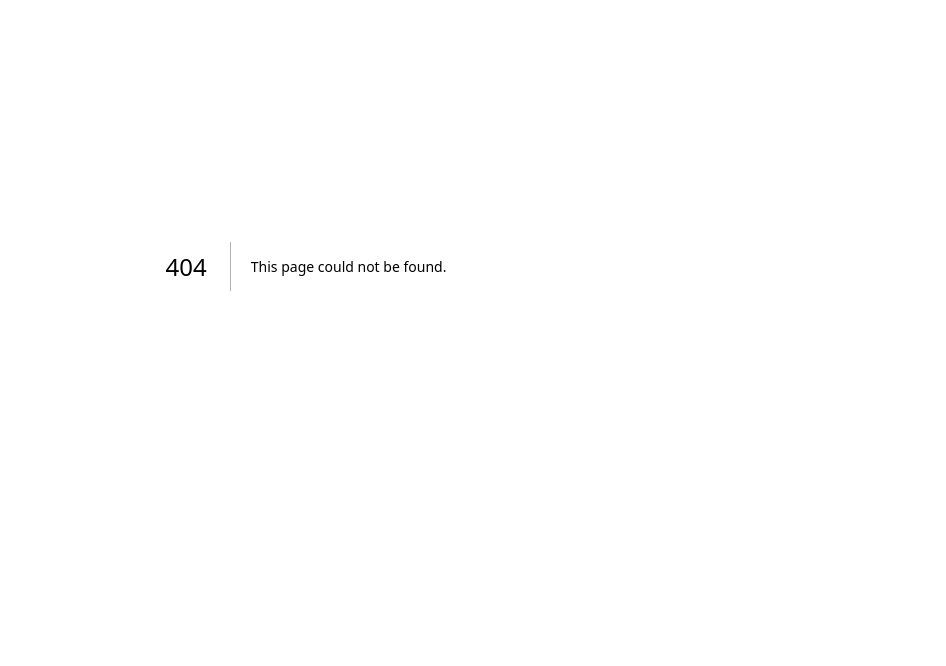
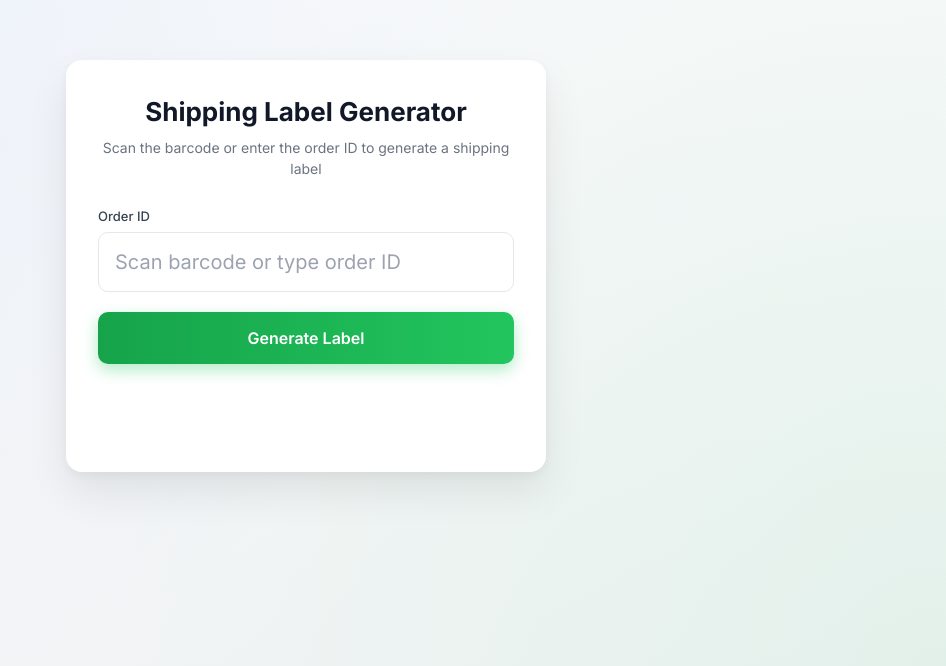
Before and after one commit to lhmmUser/printers, a Next.js app: page /generate_labels in a window 1280 px wide. Before the commit this address had no page. Shown: the part 134-800 px from the top of the page, without its empty margins (334-1280 px from the left). Built offline with nearby package versions, Linux system fonts and the light colour scheme.

Commit message:
Barcode scanner Implemented

```diff
--- /dev/null
+++ b/src/app/(dashboard)/generate_labels/page.tsx
@@ -0,0 +1,206 @@
+"use client";
+
+import { useEffect, useRef, useState } from "react";
+
+export default function ScanPage() {
+  const inputRef = useRef<HTMLInputElement>(null);
+
+  const [orderId, setOrderId] = useState("");
+  const [processedOrderId, setProcessedOrderId] = useState<string | null>(null);
+  const [status, setStatus] = useState<string>("");
+  const [labelUrl, setLabelUrl] = useState<string | null>(null);
+  const [loading, setLoading] = useState(false);
+
+  useEffect(() => {
+    inputRef.current?.focus();
+  }, []);
+
+  async function generateLabel(id: string) {
+    if (!id) return;
+
+    setLoading(true);
+    setProcessedOrderId(null);
+    setStatus(`Processing order ${id}…`);
+    setLabelUrl(null);
+
+    try {
+      const res = await fetch(
+        `${process.env.NEXT_PUBLIC_API_BASE_URL}/scan-order`,
+        {
+          method: "POST",
+          headers: { "Content-Type": "application/json" },
+          body: JSON.stringify({ order_id: id }),
+        }
+      );
+
+      const data = await res.json();
+
+      if (data.label_url) {
+        setProcessedOrderId(id);
+        setStatus(`✅ Shipping label for order ID "${id}" generated successfully`);
+        setLabelUrl(data.label_url);
+
+        // Auto-open PDF in new tab
+        window.open(data.label_url, "_blank");
+      } else {
+        setStatus(`⚠️ Unable to generate label for order ID "${id}"`);
+      }
+    } catch {
+      setStatus("❌ Something went wrong. Please try again.");
+    } finally {
+      setLoading(false);
+      setOrderId("");
+    }
+  }
+
+  function handleKeyDown(e: React.KeyboardEvent<HTMLInputElement>) {
+    if (e.key === "Enter") {
+      generateLabel(orderId.trim());
+    }
+  }
+
+  function handleGenerateClick() {
+    generateLabel(orderId.trim());
+  }
+
+  function handleDownload() {
+    if (!labelUrl) return;
+    window.open(labelUrl, "_blank");
+  }
+
+  return (
+    <div
+      style={{
+        minHeight: "100vh",
+        background: `
+          radial-gradient(circle at top left, rgba(59,130,246,0.08), transparent 60%),
+          radial-gradient(circle at bottom right, rgba(34,197,94,0.08), transparent 60%),
+          linear-gradient(180deg, #f9fafb 0%, #f3f4f6 100%)
+        `,
+        display: "flex",
+        alignItems: "center",
+        justifyContent: "center",
+        padding: 24,
+      }}
+    >
+      <div
+        style={{
+          width: 480,
+          background: "#ffffff",
+          borderRadius: 16,
+          padding: "32px",
+          boxShadow:
+            "0 20px 40px rgba(0,0,0,0.08), 0 4px 10px rgba(0,0,0,0.04)",
+        }}
+      >
+        {/* Header */}
+        <div style={{ textAlign: "center", marginBottom: 28 }}>
+          <h1
+            style={{
+              fontSize: 26,
+              fontWeight: 700,
+              marginBottom: 6,
+              color: "#111827",
+            }}
+          >
+            Shipping Label Generator
+          </h1>
+          <p style={{ fontSize: 14, color: "#6b7280" }}>
+            Scan the barcode or enter the order ID to generate a shipping label
+          </p>
+        </div>
+
+        {/* Input */}
+        <label
+          style={{
+            fontSize: 13,
+            fontWeight: 500,
+            color: "#374151",
+            marginBottom: 6,
+            display: "block",
+          }}
+        >
+          Order ID
+        </label>
+
+        <input
+          ref={inputRef}
+          value={orderId}
+          onChange={(e) => setOrderId(e.target.value)}
+          onKeyDown={handleKeyDown}
+          disabled={loading}
+          placeholder="Scan barcode or type order ID"
+          style={{
+            width: "100%",
+            fontSize: 20,
+            padding: "14px 16px",
+            borderRadius: 10,
+            border: "1.5px solid #e5e7eb",
+            outline: "none",
+            marginBottom: 12,
+          }}
+        />
+
+        {/* Generate Button */}
+        <button
+          onClick={handleGenerateClick}
+          disabled={loading || !orderId.trim()}
+          style={{
+            width: "100%",
+            padding: "14px 16px",
+            fontSize: 16,
+            fontWeight: 600,
+            borderRadius: 10,
+            border: "none",
+            cursor: loading ? "not-allowed" : "pointer",
+            background: loading
+              ? "#9ca3af"
+              : "linear-gradient(90deg, #16a34a, #22c55e)",
+            color: "#ffffff",
+            marginTop: 8,
+            marginBottom: 18,
+            boxShadow: loading
+              ? "none"
+              : "0 6px 16px rgba(34,197,94,0.35)",
+          }}
+        >
+          {loading ? "Generating Label…" : "Generate Label"}
+        </button>
+
+        {/* Status */}
+        <div
+          style={{
+            minHeight: 44,
+            fontSize: 14,
+            color: "#374151",
+            marginBottom: 14,
+            textAlign: "center",
+          }}
+        >
+          {status}
+        </div>
+
+        {/* Download Button */}
+        {labelUrl && processedOrderId && (
+          <button
+            onClick={handleDownload}
+            style={{
+              width: "100%",
+              padding: "14px 16px",
+              fontSize: 16,
+              fontWeight: 500,
+              borderRadius: 10,
+              border: "none",
+              cursor: "pointer",
+              background: "linear-gradient(90deg, #2563eb, #3b82f6)",
+              color: "#ffffff",
+              boxShadow: "0 6px 16px rgba(59,130,246,0.35)",
+            }}
+          >
+            ⬇️ Download Shipping Label (PDF)
+          </button>
+        )}
+      </div>
+    </div>
+  );
+}
--- a/src/app/(dashboard)/layout.tsx
+++ b/src/app/(dashboard)/layout.tsx
@@ -1,22 +1,19 @@
-import './globals.css';
 
-export default function RootLayout({
+import './globals.css'
+
+export default function DashboardLayout({
   children,
 }: {
   children: React.ReactNode;
 }) {
+  return (
+    <div className="flex h-screen">
+      {/* Sidebar */}
 
-  return (
-    <>
-        <div className="flex h-screen">
-          <main
-            className="flex-1 bg-gray-50 overflow-y-auto p-4 md:p-2 min-h-screen transition-all duration-300"
-          >
-            {children}
-          </main>
-
-        </div>
-
-    </>
+      {/* Main content */}
+      <main className="flex-1 bg-gray-50 overflow-y-auto">
+        {children}
+      </main>
+    </div>
   );
 }
--- a/src/app/layout.tsx
+++ b/src/app/layout.tsx
@@ -1,6 +1,5 @@
 import type { Metadata } from 'next';
 import { Inter } from 'next/font/google';
-import { ClerkProvider } from '@clerk/nextjs';
 
 const inter = Inter({ subsets: ['latin'] });
 
```
Also changed, not shown: src/app/(dashboard)/components/Sidebar.tsx (added, +64 -0 lines), src/app/(dashboard)/page.tsx (+14 -13 lines), 1 other file (tests, documents, lock files or other folders).
